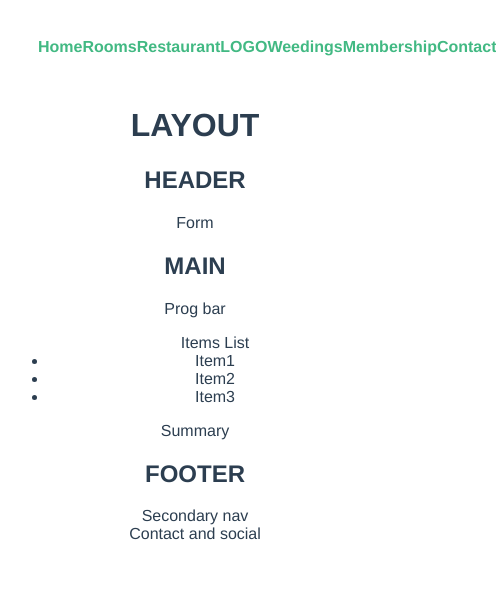
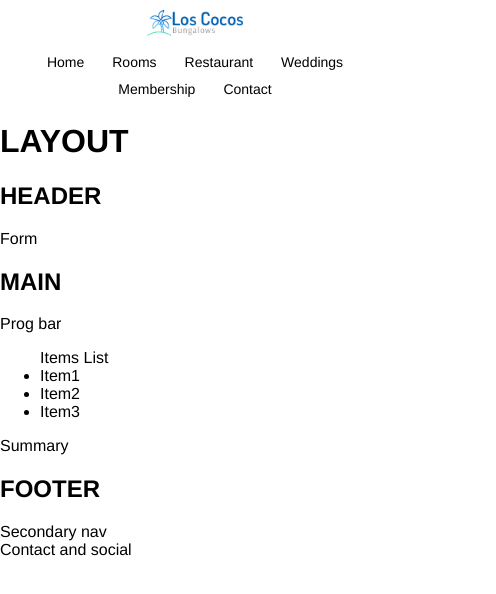
Before and after one commit to ElDav1d/hotel-room-selection, a Vue app: page / in a window 390 px wide. Shown: the top 594 px of the page, 496 px wide, since content can reach past the window. Built offline with nearby package versions, Linux system fonts and the light colour scheme.

Commit message:
Style mobile navigation

```diff
--- a/public/index.html
+++ b/public/index.html
@@ -1,15 +1,24 @@
 <!DOCTYPE html>
 <html lang="">
   <head>
-    <meta charset="utf-8">
-    <meta http-equiv="X-UA-Compatible" content="IE=edge">
-    <meta name="viewport" content="width=device-width,initial-scale=1.0">
-    <link rel="icon" href="<%= BASE_URL %>favicon.ico">
+    <meta charset="utf-8" />
+    <meta http-equiv="X-UA-Compatible" content="IE=edge" />
+    <meta name="viewport" content="width=device-width,initial-scale=1.0" />
+    <link rel="icon" href="<%= BASE_URL %>favicon.ico" />
+    <link rel="preconnect" href="https://fonts.gstatic.com" />
+    <link
+      href="https://fonts.googleapis.com/css2?family=Source+Sans+Pro:wght@300;600&display=swap"
+      rel="stylesheet"
+    />
     <title><%= htmlWebpackPlugin.options.title %></title>
   </head>
   <body>
     <noscript>
-      <strong>We're sorry but <%= htmlWebpackPlugin.options.title %> doesn't work properly without JavaScript enabled. Please enable it to continue.</strong>
+      <strong
+        >We're sorry but <%= htmlWebpackPlugin.options.title %> doesn't work
+        properly without JavaScript enabled. Please enable it to
+        continue.</strong
+      >
     </noscript>
     <div id="app"></div>
     <!-- built files will be auto injected -->
--- a/src/App.vue
+++ b/src/App.vue
@@ -1,38 +1,21 @@
 <template>
   <div id="app">
-    <div id="nav">
-      <router-link to="/">Home</router-link>
-      <router-link to="/">Rooms</router-link>
-      <router-link to="/">Restaurant</router-link>
-      <router-link to="/">LOGO</router-link>
-      <router-link to="/">Weedings</router-link>
-      <router-link to="/">Membership</router-link>
-      <router-link to="/">Contact</router-link>
-    </div>
+    <main-navigation />
     <router-view />
   </div>
 </template>
 
+<script>
+import MainNavigation from "./components/shared/MainNavigation/MainNavigation.vue";
+
+export default {
+  name: "app",
+  components: {
+    MainNavigation,
+  },
+};
+</script>
+
 <style lang="scss">
-#app {
-  font-family: Avenir, Helvetica, Arial, sans-serif;
-  -webkit-font-smoothing: antialiased;
-  -moz-osx-font-smoothing: grayscale;
-  text-align: center;
-  color: #2c3e50;
-}
-
-#nav {
-  padding: 30px;
-
-  a {
-    text-decoration: none;
-    font-weight: bold;
-    color: #2c3e50;
-
-    &.router-link-exact-active {
-      color: #42b983;
-    }
-  }
-}
+@import "./assets/stylesheets/styles.scss";
 </style>
--- /dev/null
+++ b/src/assets/stylesheets/foundation/config.scss
@@ -0,0 +1,28 @@
+// ---------------------------
+// Color palette
+// ---------------------------
+
+$black: black;
+$white: white;
+$blue: #0162b3;
+$grey: #9b9b9b;
+
+// ---------------------------
+// Typography
+// ---------------------------
+
+$font-family-primary: "Source Sans Pro", Helvetica, Arial, sans-serif;
+
+$font-weight-bold: 600;
+
+$font-size-S: 0.875rem; //14px
+$font-size-default: 1rem; //16px
+
+// ---------------------------
+// Spacing
+// ---------------------------
+
+$spacing-xxXS: 0.325rem; //14px
+$spacing-xXS: 0.625rem; //14px
+$spacing-XS: 0.875rem; //14px
+$spacing-S: 1rem; //16px
--- /dev/null
+++ b/src/assets/stylesheets/foundation/helpers.scss
@@ -0,0 +1,31 @@
+// ---------------------------
+// Mixins
+// ---------------------------
+
+// ----- Media Queries ----- //
+
+@mixin mq($point) {
+  @if $point == S {
+    @media (min-width: 568px) {
+      @content;
+    }
+  } @else if $point == M {
+    @media (min-width: 768px) {
+      @content;
+    }
+  } @else if $point == L {
+    @media (min-width: 1200px) {
+      @content;
+    }
+  }
+}
+
+// ---------------------------
+// Placeholders
+// ---------------------------
+
+%is-clean-list {
+  list-style: none;
+  padding: 0;
+  margin: 0;
+}
--- /dev/null
+++ b/src/assets/stylesheets/styles.scss
@@ -0,0 +1,20 @@
+@import "foundation/config";
+body {
+  margin: 0;
+  font-family: $font-family-primary;
+}
+
+#app {
+  font-family: Avenir, Helvetica, Arial, sans-serif;
+  -webkit-font-smoothing: antialiased;
+  -moz-osx-font-smoothing: grayscale;
+}
+
+a {
+  text-decoration: none;
+  color: $black;
+
+  &.router-link-exact-active {
+    color: $black;
+  }
+}
--- /dev/null
+++ b/src/components/shared/MainNavigation/MainNavigation.vue
@@ -0,0 +1,36 @@
+<template>
+  <nav class="MainNavigation">
+    <ul class="MainNavigation_List">
+      <li class="MainNavigation_ListItem">
+        <router-link to="/">Home</router-link>
+      </li>
+      <li class="MainNavigation_ListItem">
+        <router-link to="/">Rooms</router-link>
+      </li>
+      <li class="MainNavigation_ListItem">
+        <router-link to="/">Restaurant</router-link>
+      </li>
+      <li class="MainNavigation_ListItem-logo">
+        <router-link to="/">
+          <img
+            src="../../../assets/images/los-cocos-logo-header.jpg"
+            alt="Los Cocos Bungalows"
+          />
+        </router-link>
+      </li>
+      <li class="MainNavigation_ListItem">
+        <router-link to="/">Weddings</router-link>
+      </li>
+      <li class="MainNavigation_ListItem">
+        <router-link to="/">Membership</router-link>
+      </li>
+      <li class="MainNavigation_ListItem">
+        <router-link to="/">Contact</router-link>
+      </li>
+    </ul>
+  </nav>
+</template>
+
+<style lang="scss">
+@import "main-navigation.scss";
+</style>
--- /dev/null
+++ b/src/components/shared/MainNavigation/main-navigation.scss
@@ -0,0 +1,31 @@
+@import "../../../assets/stylesheets/foundation/config.scss";
+@import "../../../assets/stylesheets/foundation/helpers.scss";
+
+.MainNavigation {
+  font-size: $font-size-S;
+
+  &_List {
+    @extend %is-clean-list;
+    display: flex;
+    flex-wrap: wrap;
+    justify-content: center;
+    margin-bottom: $spacing-xXS;
+
+    &Item {
+      flex-grow: 0;
+      padding: $spacing-xxXS $spacing-XS;
+
+      &-logo {
+        text-align: center;
+        padding: $spacing-xXS;
+        flex-grow: 1;
+        order: -1;
+        width: 100%;
+
+        img {
+          width: 6rem;
+        }
+      }
+    }
+  }
+}
```
Also changed, not shown: src/assets/images/los-cocos-logo-header.jpg (added).
